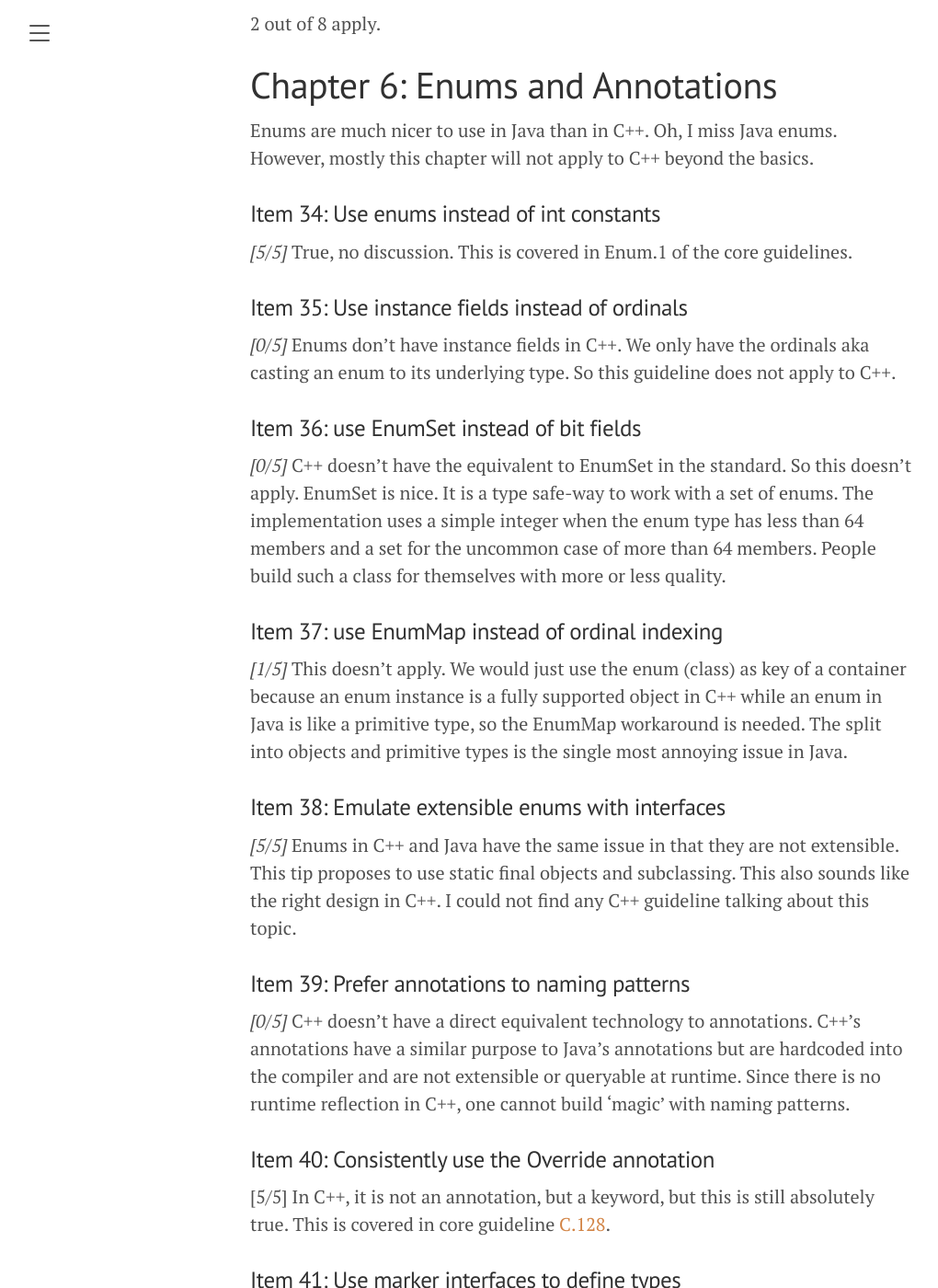
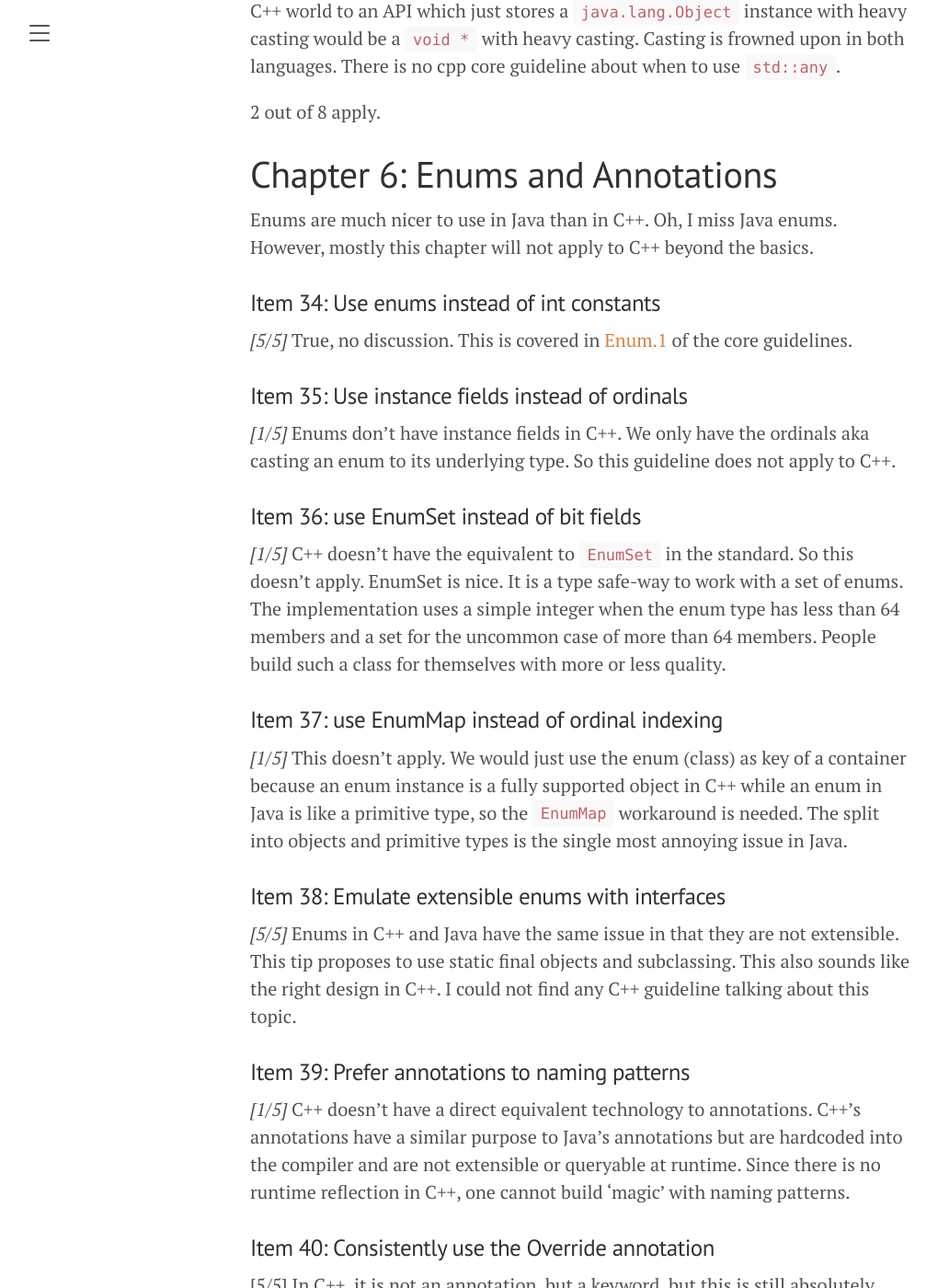
Before and after one commit to dmeister/blog, a Jekyll site: the page built from _posts/2020-05-25-effective-java.md, in a window 1280 px wide and 1400 px high, scrolled down 9609 px. Shown: the whole window at 92% size, without its empty margins (8-1028 px from the left). Built offline with Jekyll 4.4.1, drawn with Linux system fonts in a browser that asks for light colours; some of the changed text lies outside the part shown.

Commit message:
fine tuning

```diff
--- a/_posts/2020-05-25-effective-java.md
+++ b/_posts/2020-05-25-effective-java.md
@@ -62,7 +64,7 @@ There is a reading in which there is more similarity. Unnecessary objects are di
 
 ### Item 7: Eliminate obsolete object references
 
-*[2/5]* In C++ we think much more about object lifetimes, so many this is obvious to a C++ developer, but just a couple of weeks ago I had to read the code of a hand-written container class (where 'std::vector' should just have been used) which didn’t call the destructor on clear().
+*[2/5]* In C++ we think much more about object lifetimes, so many this is obvious to a C++ developer, but just a couple of weeks ago I had to read the code of a hand-written container class (where `std::vector` should just have been used) which didn’t call the destructor on clear().
 
 ### Item 8: Avoid finalizers and cleaners
 
@@ -94,11 +96,11 @@ on hash code and how to test that the hash code matches `operator==`.
 
 ### Item 12: Always override toString()
 
-*[0/5]* The equivalent would to always provide an `operator<<` method, I guess. Nobody does that.
+*[1/5]* The equivalent would to always provide an `operator<<` method, I guess. Nobody does that.
 
 ### Item 13: Override clone judiciously
 
-*[0/5]* An interesting difference between Java and C++. The equivalent of `clone` is
+*[1/5]* An interesting difference between Java and C++. The equivalent of `clone` is
 the copy/move constructor and assignment operator and they come with ever object unless
 you opt-out. In Java, you have to implement the `Clonable` interface. If the interface is implemented, the default implementation of `clone` copies all the field in a shallow copy, which matches C++'s behaviour if e.g. a class contains a `shared_ptr` member, but
 it doesn't match for embedded members.
@@ -208,11 +210,11 @@ This guideline holds for C++. Surprisingly, the core guidelines don’t mention
 
 ### Item 31: use bounded wildcards to increase API flexibility
 
-*[1/5]* Does not apply. Interesting concept. Maybe the same thing can be done with lot of [SEINAE](https://en.cppreference.com/w/cpp/language/sfinae).
+*[1/5]* Does not apply. Interesting concept. Maybe the same thing can be done with lot of [SFINAE](https://en.cppreference.com/w/cpp/language/sfinae).
 
 ### Item 32: Combine generics and varargs judiciously
 
-*[0/5]* Does not apply to C++. Varargs in Java is similar to initializer lists in C++. However, varargs are implemented with raw arrays in Java, which do not play well with generics for annoying technical reasons.
+*[1/5]* Does not apply to C++. Varargs in Java is similar to initializer lists in C++. However, varargs are implemented with raw arrays in Java, which do not play well with generics for annoying technical reasons.
 
 ### Item 33: Consider typesafe heterogeneous containers
 
@@ -226,19 +228,19 @@ Enums are much nicer to use in Java than in C++. Oh, I miss Java enums. However,
 
 ### Item 34: Use enums instead of int constants
 
-*[5/5]* True, no discussion. This is covered in Enum.1 of the core guidelines.
+*[5/5]* True, no discussion. This is covered in [Enum.1](https://isocpp.github.io/CppCoreGuidelines/CppCoreGuidelines#Renum-macro) of the core guidelines.
 
 ### Item 35: Use instance fields instead of ordinals
 
-*[0/5]* Enums don’t have instance fields in C++. We only have the ordinals aka casting an enum to its underlying type. So this guideline does not apply to C++.
+*[1/5]* Enums don’t have instance fields in C++. We only have the ordinals aka casting an enum to its underlying type. So this guideline does not apply to C++.
 
 ### Item 36: use EnumSet instead of bit fields
 
-*[0/5]* C++ doesn’t have the equivalent to EnumSet in the standard. So this doesn’t apply. EnumSet is nice. It is a type safe-way to work with a set of enums. The implementation uses a simple integer when the enum type has less than 64 members and a set for the uncommon case of more than 64 members. People build such a class for themselves with more or less quality.
+*[1/5]* C++ doesn’t have the equivalent to `EnumSet` in the standard. So this doesn’t apply. EnumSet is nice. It is a type safe-way to work with a set of enums. The implementation uses a simple integer when the enum type has less than 64 members and a set for the uncommon case of more than 64 members. People build such a class for themselves with more or less quality.
 
 ### Item 37: use EnumMap instead of ordinal indexing
 
-*[1/5]* This doesn't apply. We would just use the enum (class) as key of a container because an enum instance is a fully supported object in C++ while an enum in Java is like a primitive type, so the EnumMap workaround is needed. The split into objects and primitive types is the single most annoying issue in Java.
+*[1/5]* This doesn't apply. We would just use the enum (class) as key of a container because an enum instance is a fully supported object in C++ while an enum in Java is like a primitive type, so the `EnumMap` workaround is needed. The split into objects and primitive types is the single most annoying issue in Java.
 
 ### Item 38: Emulate extensible enums with interfaces
 
@@ -246,7 +248,7 @@ Enums are much nicer to use in Java than in C++. Oh, I miss Java enums. However,
 
 ### Item 39: Prefer annotations to naming patterns
 
-*[0/5]* C++ doesn’t have a direct equivalent technology to annotations. C++’s annotations have a similar purpose to Java’s annotations but are hardcoded into the compiler and are not extensible or queryable at runtime. Since there is no runtime reflection in C++, one cannot build 'magic' with naming patterns.
+*[1/5]* C++ doesn’t have a direct equivalent technology to annotations. C++’s annotations have a similar purpose to Java’s annotations but are hardcoded into the compiler and are not extensible or queryable at runtime. Since there is no runtime reflection in C++, one cannot build 'magic' with naming patterns.
 
 ### Item 40: Consistently use the Override annotation
 
@@ -292,7 +294,7 @@ algorithms, AFAIK there are not yet parallelism capabilities for ranges.
 
 ### Item 43: Prefer method references to lambdas
 
-*[0/5]* In C++ we have method pointers and method references, but we cannot just use them so easily instead of a lambda. So, this doesn’t apply.
+*[1/5]* In C++ we have method pointers and method references, but we cannot just use them so easily instead of a lambda. So, this doesn’t apply.
 
 In Java, you can write
 
@@ -339,8 +341,8 @@ There is no guideline about the topic.
 
 ### Item 47: Prefer Collection to Stream as return type
 
-*[0/5]* Does not apply to C++'s ranges. The output of a ranges chain
-will feed into a ranged for loop (aka begin() and end() are available).
+*[1/5]* Does not apply to C++'s ranges. The output of a ranges chain
+will feed into a ranged for loop (aka `begin()` and `end()` are available).
 
 ### Item 48: Use caution when making streams parallel
 
@@ -372,7 +374,7 @@ We have methods in C++, so a lot might apply.
 
 ### Item 53: use varargs judiciously
 
-*[0/5]* Java varargs sound similar to C’s varargs system that C++ inherited, but it is actually very different. It looks syntactically a lot like variadic templates, but they are like initializer lists.
+*[1/5]* Java varargs sound similar to C’s varargs system that C++ inherited, but it is actually very different. It looks syntactically a lot like variadic templates, but they are like initializer lists.
 
 The tip deals mostly how to enforce at least one parameter in the vararg list, which isn't possibly nicely with initializer list, but would be possible with variadic templates where the type is limited with [enable_if](https://en.cppreference.com/w/cpp/types/enable_if) or static asserts. However, one of that is nice.
 
@@ -382,7 +384,7 @@ The tip deals mostly how to enforce at least one parameter in the vararg list, w
 
 ### Item 55: Return optionals judiciously
 
-*[3/5]* Optional is very similar to 'std::optional', but it might surprise you. In its argumentation, the tip doesn’t really apply to `std::optional` in any way. I give this 0 of 5. This is surprising, the same name used for the same reason, but the tip doesn't apply.
+*[3/5]* `Optional` is very similar to `std::optional`, but it might surprise you. In its argumentation, the tip doesn’t really apply to `std::optional` in any way. I give this 0 of 5. This is surprising, the same name used for the same reason, but the tip doesn't apply.
 
 [Abseil's tip 163](https://abseil.io/tips/163) about optional and why
 it is likely not a good idea to use optional to pass parameters to a function and
@@ -418,7 +420,7 @@ One would assume that most tips about general programming would be applicable. W
 
 ### Item 61: Prefer primitive types to boxed primitives
 
-*[0/5]* The difference between primitive types and boxed types is one of the worst elements of Java. In C++, thankfully, almost everything is an object (in C++’s sense of an object) and there is no difference.
+*[1/5]* The difference between primitive types and boxed types is one of the worst elements of Java. In C++, thankfully, almost everything is an object (in C++’s sense of an object) and there is no difference.
 
 ### Item 62: Avoid strings when other types are more appropriate
 
@@ -434,15 +436,13 @@ I cannot find a matching guideline in C++. However, [Abseil TotW/3](https://abse
 
 [5/5] Java developers make a much better job in general to specific interfaces and contracts and code against interfaces instead of implementations, but just because C++ often doesn’t do a good job here doesn’t make the tip wrong.
 
-Talking about OOP, my impression is that OOP has been declared too much overhead in C++ and C++ engineers, in general, forgot how to use object-oriented programming even when it is applicable.
-
 ### Item 65: Prefer interfaces to reflection
 
-*[1/5]* C++ doesn’t have reflection
+*[1/5]* C++ doesn’t have reflection at this point.
 
 ### Item 66: use native methods judiciously
 
-*[0/5]* Does not apply to C++. Maybe I can find `extern "C"` functions are the C++ equivalent to native methods, but that would be a stretch.
+*[1/5]* Does not apply to C++. Maybe I can find `extern "C"` functions are the C++ equivalent to native methods, but that would be a stretch.
 
 ### Item 67: Optimize judiciously
 
@@ -467,7 +467,7 @@ The exception system in Java and C++ works quite differently. And I have to emit
 
 ### Item 71: Avoid unnecessary use of checked exceptions
 
-*[0/5]* C++ doesn’t have checked exceptions. Thus, this doesn’t apply.
+*[1/5]* C++ doesn’t have checked exceptions. Thus, this doesn’t apply.
 
 ### Item 72: Favor the use of standard exceptions
 
@@ -535,27 +535,27 @@ Java’s built-in serialization system is a mess. I expect that no item is appli
 
 ### Item 85: Prefer alternatives to Java serialization
 
-[0/5] Should be obvious why
+[1/5] Should be obvious why
 
 ### Item 86: Implement Serialization with great caution
 
-[0/5] Does not apply
+[1/5] Does not apply
 
 ### Item 87: Consider using  custom serialized form
 
-[0/5] Does not apply
+[1/5] Does not apply
 
 ### Item 88: Write readObject methods defensively
 
-[0/5] Does not apply
+[1/5] Does not apply
 
 ### Item 89: For instance control, prefer enum types to readResolve
 
-[0/5] Does not apply
+[1/5] Does not apply
 
 ### Item 90: Consider serialization proxies instead of serialized instances
 
-[0/5] Does not apply
+[1/5] Does not apply
 
 Yes, 0 of 6 apply. Honestly, the framework is so broken, the chapter should be condensed to "Don't use it. Ever".
 
```
Also changed, not shown: other parts of _posts/2020-05-25-effective-java.md (+3 -1 lines).
